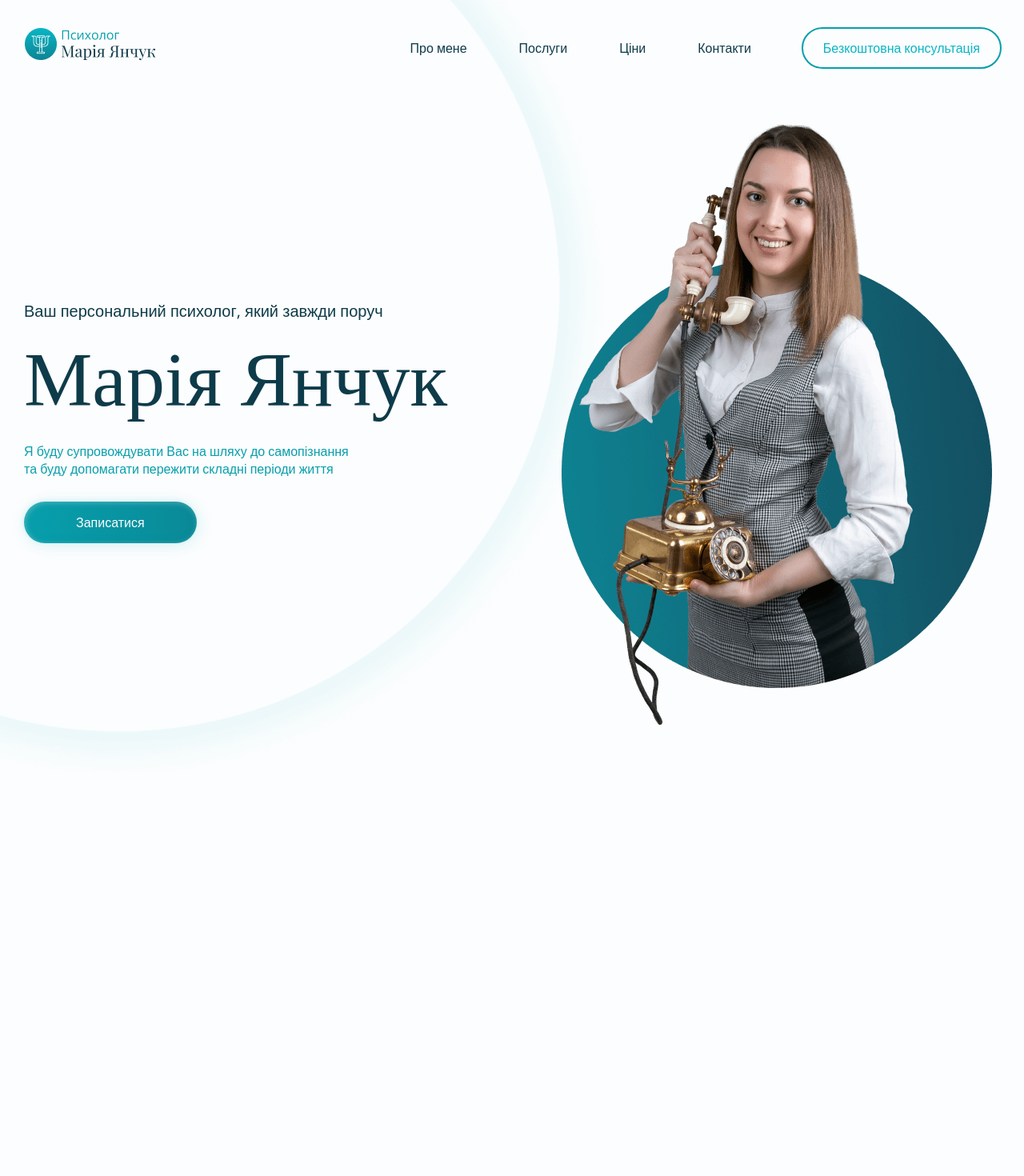
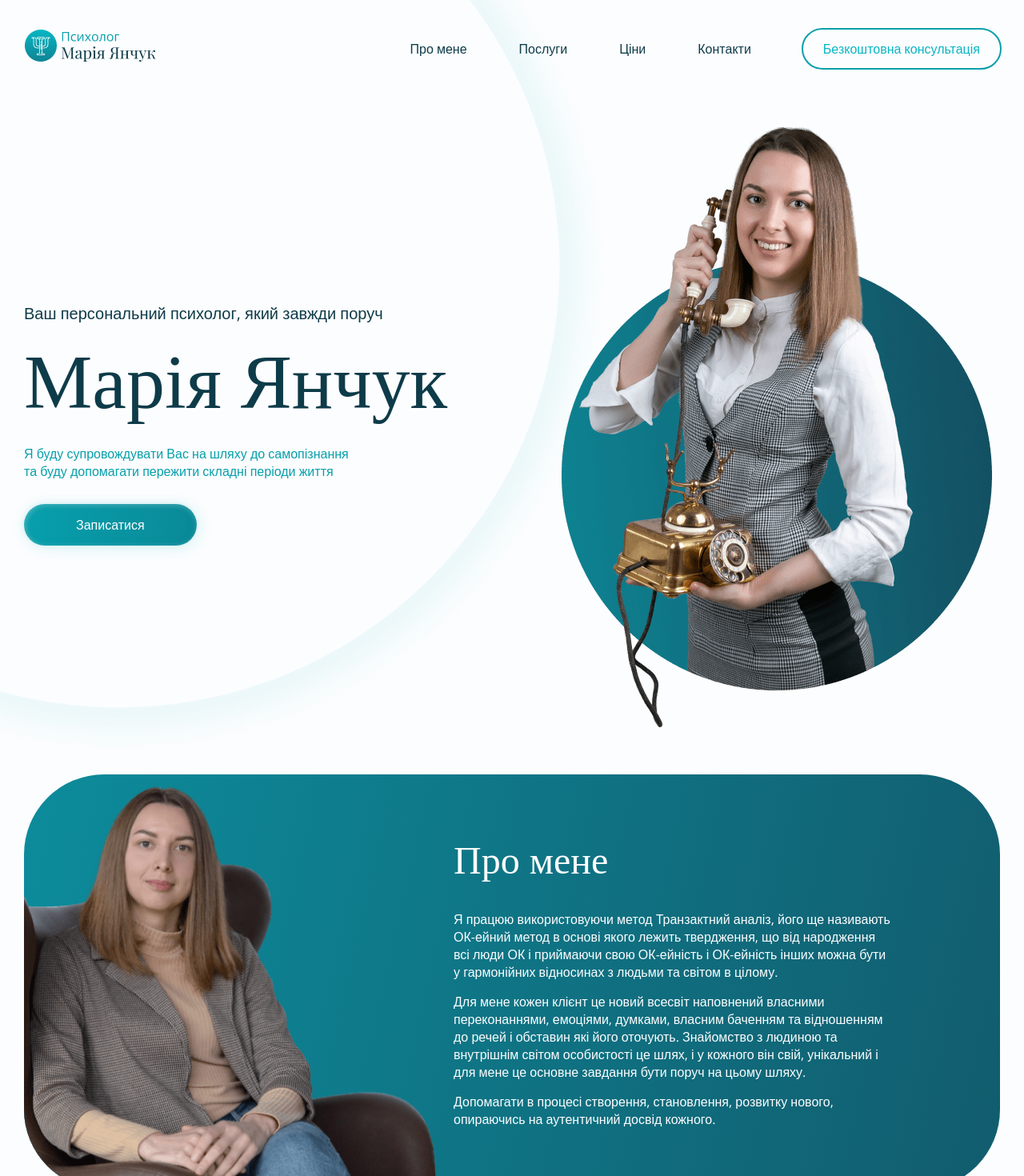
Before and after one commit to ohrimovich/-psychologist-landing-page, a React (Create React App) app: page / in a window 1280 px wide. Shown: the top 1470 px of the page at 80% size. Before the commit the page ends 965 px from the top, so only its background shows below. Built offline with nearby package versions, Linux system fonts and the light colour scheme.

Commit message:
upd(*) add about me section

```diff
--- a/src/App.js
+++ b/src/App.js
@@ -2,16 +2,15 @@ import './App.css';
 import Header from './components/Header/Header';
 import Hero from './components/Hero/Hero';
 import Circles from './components/Circles/Circles';
-import Container from './components/Container/Container';
+import AboutMe from './components/AboutMe/AboutMe';
 
 function App() {
 	return (
 		<div className="App">
-			<Container>
 				<Circles/>
 				<Header />
 				<Hero />
-				</Container>
+				<AboutMe/>
 		</div>
 	);
 }
--- /dev/null
+++ b/src/components/AboutMe/AboutMe.jsx
@@ -0,0 +1,23 @@
+import style from './aboutMe.module.scss';
+import about_me from '../../images/about-me-img.png'
+import Container from '../Container/Container';
+
+const AboutMe = () => {
+  return (
+    <Container padding={window.innerWidth < 705 ? 0 : null}>
+      <section id='about-me' className={style.about_me}>
+        <div className={style.wrapper}>
+          <img src={about_me} alt="Марія в кріслі" />
+          <div className={style.content}>
+            <h2 className={style.title}> Про мене</h2>
+            <p>Я працюю використовуючи метод Транзактний аналіз, його ще називають ОК-ейний метод в основі якого лежить твердження, що від народження всі люди ОК і приймаючи свою ОК-ейність і ОК-ейність інших можна бути у гармонійних відносинах з людьми та світом в цілому.</p>
+            <p>Для мене кожен клієнт це новий всесвіт наповнений власними переконаннями, емоціями, думками, власним баченням та відношенням до речей і обставин які його оточують. Знайомство з людиною та внутрішнім світом особистості це шлях, і у кожного він свій, унікальний і для мене це основне завдання бути поруч на цьому шляху.</p>
+            <p>Допомагати в процесі створення, становлення, розвитку нового, опираючись на аутентичний досвід кожного.</p>
+          </div>
+        </div>
+      </section>
+    </Container>
+  )
+}
+
+export default AboutMe;
--- /dev/null
+++ b/src/components/AboutMe/aboutMe.module.scss
@@ -0,0 +1,66 @@
+.about_me {
+  background: var(--gradient-4);
+  border-radius: 100px;
+  overflow: hidden;
+
+  .wrapper {
+    display: flex;
+    align-items: center;
+
+    img {
+      display: block;
+      max-width: 522px;
+      width: 100%;
+      height: auto;
+      object-fit: cover;
+    }
+
+    .title {
+      color: var(--primary-white);
+      margin: 0 0 30px;
+    }
+
+    .content {
+      padding: 0 15px;
+    }
+
+    p {
+      max-width: 550px;
+      color: var(--primary-white);
+
+      &:not(:last-child) {
+        margin: 0 0 15px;
+      }
+
+    }
+
+    @media screen and (max-width: 991px) {
+      img {
+        max-width: 400px;
+        align-self: end;
+      }
+
+      .content {
+        margin: 80px 0px 115px -115px;
+      }
+    }
+
+  }
+
+  @media screen and (max-width: 705px) {
+    border-radius: 35px;
+
+    .wrapper {
+      flex-wrap: wrap-reverse;
+
+      .content {
+        margin: 60px auto 40px auto;
+
+        .title {
+          text-align: center;
+        }
+      }
+    }
+
+  }
+}
--- a/src/components/Circles/Circles.jsx
+++ b/src/components/Circles/Circles.jsx
@@ -1,13 +1,16 @@
+import Container from '../Container/Container';
 import style from './circles.module.scss'
 const Circles = () => {
 
 
   return (
-    <div className={style.wrapper}>
-      <div className={style.circle_1}></div>
-      <div className={style.circle_2}></div>
-      <div className={style.circle_3}></div>
-    </div>
+    <Container>
+      <div className={style.wrapper}>
+        <div className={style.circle_1}></div>
+        <div className={style.circle_2}></div>
+        <div className={style.circle_3}></div>
+      </div>
+    </Container>
   )
 }
 
--- a/src/components/Circles/circles.module.scss
+++ b/src/components/Circles/circles.module.scss
@@ -47,7 +47,7 @@
 
   @media screen and (max-width: 1440px) {
     .circle_3 {
-      right: -500px;
+      right: -560px;
     }
   }
 
@@ -66,13 +66,15 @@
 
   @media screen and (max-width: 991px) {
     .circle_1 {
-      min-width: 950px
+      min-width: 950px;
+      top: -290px;
     }
 
     .circle_3 {
-      max-width: 340px;
-      top: 430px;
-      right: -220px;
+      max-width: 240px;
+      height: 240px;
+      top: 455px;
+      right: -140px;
     }
   }
 
--- a/src/components/Container/Container.jsx
+++ b/src/components/Container/Container.jsx
@@ -1,8 +1,8 @@
 import style from './container.module.scss';
 
-const Container = ({ children }) => {
+function Container({ children, padding }) {
 	return (
-		<div className={style.container}>{children}</div>
+		<div className={style.container} style={{ padding: padding }}>{children}</div>
 	);
 };
 
--- a/src/components/Container/container.module.scss
+++ b/src/components/Container/container.module.scss
@@ -3,7 +3,6 @@
   max-width: 1340px;
   padding: 0 20px;
   position: relative;
-
 
   @media screen and (max-width: 1300px) {
     max-width: 1260px;
--- a/src/components/Header/Header.jsx
+++ b/src/components/Header/Header.jsx
@@ -3,24 +3,25 @@ import dark_logo from '../../images/header-logo.png';
 import light_logo from '../../images/footer-logo.png';
 import { ReactComponent as MenuIcon } from '../../images/icons/menu-icon.svg';
 import { ReactComponent as CloseIcon } from '../../images/icons/close-icon.svg'
+import { useState } from 'react';
+import Container from '../Container/Container';
 
-import { useState } from 'react';
 
 const links = [
 	{
-		link: '#about-me',
+		id: 'about-me',
 		value: 'Про мене',
 	},
 	{
-		link: '#services',
+		id: 'services',
 		value: 'Послуги',
 	},
 	{
-		link: '#prices',
+		id: 'prices',
 		value: 'Ціни',
 	},
 	{
-		link: '#contacts',
+		id: 'contacts',
 		value: 'Контакти',
 	}
 ]
@@ -30,28 +31,50 @@ const Header = () => {
 
 	const [isOpen, setIsOpen] = useState(false);
 
+	const handleClickScroll = (id) => {
+		const element = document.getElementById(id);
+		if (element) {
+			setIsOpen(!isOpen);
+			element.scrollIntoView({ behavior: 'smooth' });
+		}
+	}
+
 	return (
 
 		<header>
+			<Container>
 				<div className={style.wrapper}>
 					<a href="/"><img src={isOpen ? light_logo : dark_logo} alt="Logo" /></a>
 					<nav className={isOpen ? style.active : null}>
 						<ul className={style.nav_list}>
 							{links.map(link => {
 								return (
-								<li key={link.link} className={style.nav_item}><a className={style.nav_link} href={link.link}>{link.value}</a></li>
+									<li key={link.id} className={style.nav_item}>
+										<button
+											className={style.nav_link}
+											onClick={() => {
+												handleClickScroll(link.id)
+											}}>
+											{link.value}</button></li>
 								)
 							})}
-						<li className={style.nav_item}> <a className={style.consultation} href="#consultation">Безкоштовна консультація</a></li>
+							<li className={style.nav_item}> <button type='button' className={style.consultation}
+								onClick={() => {
+									handleClickScroll('consultation')
+								}}>Безкоштовна консультація</button></li>
 						</ul>
 					</nav>
 					<div className={style.tablet_buttons}>
-					{isOpen ? null : <a href='#consultation' className={style.consultation}>Безкоштовна консультація</a>}
+						{isOpen ? null : <button type='button' className={style.consultation}
+							onClick={() => {
+								handleClickScroll('consultation')
+							}}>Безкоштовна консультація</button>}
 						<button type='button' onClick={() => setIsOpen(!isOpen)} className={style.menu_btn}>
 							{isOpen ? <CloseIcon /> : <MenuIcon />}
 						</button>
 					</div>
 				</div>
+			</Container>
 		</header >
 
 
--- a/src/components/Header/header.module.scss
+++ b/src/components/Header/header.module.scss
@@ -35,6 +35,10 @@ nav {
       }
 
       .nav_link {
+        font-family: 'Open sans', sans-serif;
+        font-size: 16px;
+        border: none;
+        background-color: transparent;
         color: var(--text-color-1);
         padding: 20px 0;
         transition-property: color;
@@ -43,6 +47,7 @@ nav {
 
         &:hover {
           color: var(--text-color-3);
+          cursor: pointer;
         }
       }
     }
--- a/src/components/Hero/Hero.jsx
+++ b/src/components/Hero/Hero.jsx
@@ -1,11 +1,13 @@
 import style from './hero.module.scss'
 import hero_img from '../../images/hero_img.png'
+import Container from '../Container/Container';
 
 const Hero = () => {
 
   return (
 
     <section className={style.hero}>
+      <Container>
         <div className={style.hero_wrapper}>
           <div className={style.hero_content}>
             <p className={style.hero_text}>Ваш персональний психолог,  який завжди поруч</p>
@@ -17,7 +19,9 @@ const Hero = () => {
             <img src={hero_img} alt="Марія Янчук з телефоном" />
           </div>
         </div>
+      </Container>
     </section>
+
   )
 
 }
--- a/src/components/Hero/hero.module.scss
+++ b/src/components/Hero/hero.module.scss
@@ -112,7 +112,7 @@
       }
     }
 
-    @media screen and (max-width: 767px) {
+    @media screen and (max-width: 705px) {
       flex-wrap: wrap;
       justify-content: center;
 
--- a/src/index.css
+++ b/src/index.css
@@ -110,11 +110,22 @@ button {
   margin: 0;
 }
 
+h2 {
+  font-family: 'Playfair Display', serif;
+  font-size: 48px;
+  font-weight: 400;
+  line-height: 1.3;
+
+}
+
 ul {
   list-style: none;
 }
 
 p {
+  font-family: 'Open Sans', sans-serif !important;
+  font-weight: 400;
+  line-height: 1.375;
   margin: 0;
 }
 
```
Lines whose indentation alone changed are shown as unchanged.
